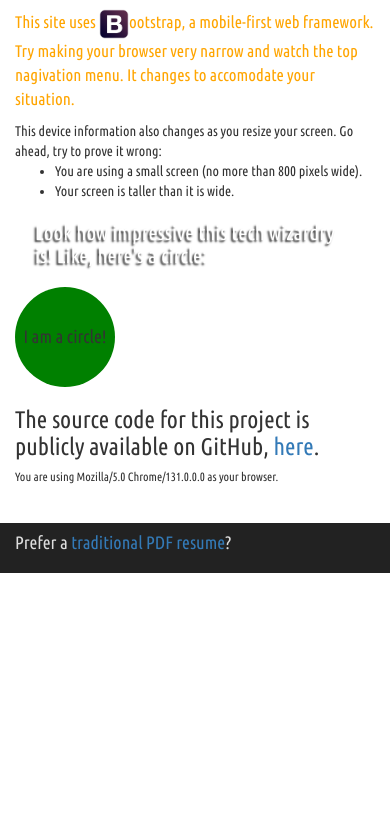
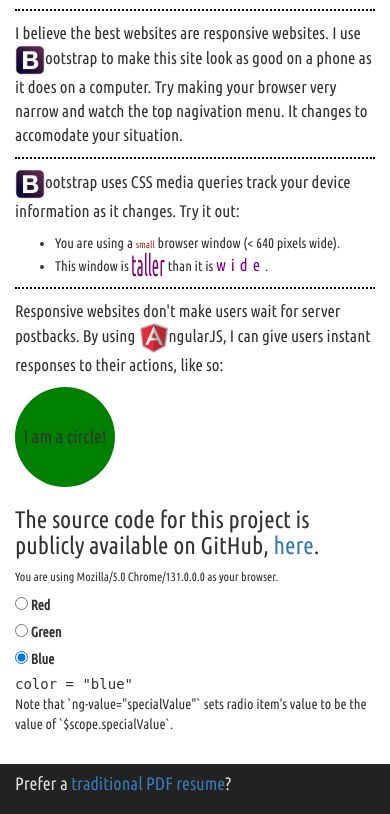
Before and after one commit to dougmurphy34/InteractiveResume, a Django app: page /portfolio in a window 390 px wide. Shown: the part 51-865 px from the top of the page. Before the commit the page ends 624 px from the top, so only its background shows below. Run offline with Django 3.2, Linux system fonts and the light colour scheme; some libraries are stand-ins or nearby versions.

Commit message:
inline-block fix to -webkit-transform not working on mobile. "clearfix" to fix overlap on panel header on job_detail. Google Analytics hook. Significant changes to media queries, Angular radio button, and narrative on Portfolio.

```diff
--- a/resume/static/css/portfolio.css
+++ b/resume/static/css/portfolio.css
@@ -1,15 +1,23 @@
 p {
-    color: orange;
+    /*color: orange;*/
+    border-top: dotted black 2px;
+    padding-top: 10px;
 }
 
-@media not handheld {
-    .handheld {
+@media (min-width: 640px) {
+    .smallscreen {
         display: none;
     }
 }
 
-@media (min-width: 800px) {
-    .smallscreen {
+@media (max-width: 1440px) {
+    .largescreen {
+        display: none;
+    }
+}
+
+@media (min-width: 1440px) , (max-width: 640px) {
+    .mediumscreen {
         display: none;
     }
 }
@@ -25,3 +33,33 @@ p {
         display: none;
     }
 }
+
+span {
+    display: inline-block;
+}
+
+.wider {
+    letter-spacing: 5px;
+    font-size: 1.2em;
+    color: purple;
+}
+
+.taller {
+    transform: scaleY(1.8);
+    font-size: 1.2em;
+    color: purple;
+}
+
+.small {
+    font-size: 0.7em;
+    color: brown;
+}
+
+.medium {
+    color: brown;
+}
+
+.large {
+    font-size: 1.3em;
+    color: brown;
+}
--- a/resume/static/css/resume.css
+++ b/resume/static/css/resume.css
@@ -83,6 +83,7 @@ footer h4 {
 
 /* For that one dumb sideways image.  Also, now it plays nicely with paragraph text. */
 .front-page-image {
+    display: inline-block; /* Because webkit-based browsers ignore -webkit-transform on inline elements */
     width:120px;
     -webkit-transform: rotate(90deg);
     transform: rotate(90deg);
--- a/templates/irf/contact.html
+++ b/templates/irf/contact.html
@@ -29,6 +29,7 @@
         }
 
         #img3 {
+            display: inline-block; /* Because webkit-based browsers ignore -webkit-transform on inline elements */
             float:left;
             width: 110px;
             transform: rotate(-5deg)
--- a/templates/resume/base.html
+++ b/templates/resume/base.html
@@ -6,6 +6,10 @@
     <meta name="viewport" content="width=device-width, initial-scale=1">
     <link rel="icon" type="image/x-icon" href="{% static 'images/dmfavico.png' %}" />
 
+
+    <!-- for smartphone bookmarkers -->
+    <link rel="apple-touch-icon" href="{% static 'images/dmfavico.png' %}" />
+    <link rel="apple-touch-icon-precomposed" href="{% static 'images/dmfavico.png' %}" />
 
 
     {% block angular_bootstrap %}
@@ -41,6 +45,20 @@
 
 
     <title>{% block title_block %}Doug Murphy Interactive Resume{% endblock %}</title>
+
+
+    <!-- Google Analytics -->
+    <script>
+      (function(i,s,o,g,r,a,m){i['GoogleAnalyticsObject']=r;i[r]=i[r]||function(){
+      (i[r].q=i[r].q||[]).push(arguments)},i[r].l=1*new Date();a=s.createElement(o),
+      m=s.getElementsByTagName(o)[0];a.async=1;a.src=g;m.parentNode.insertBefore(a,m)
+      })(window,document,'script','//www.google-analytics.com/analytics.js','ga');
+
+      ga('create', 'UA-62413410-1', 'auto');
+      ga('send', 'pageview');
+
+    </script>
+
 </head>
 <body ng-app="resume-app">
 
--- a/templates/resume/job_detail.html
+++ b/templates/resume/job_detail.html
@@ -10,7 +10,7 @@
 
     <div class="container">
         <div class="panel panel-primary">
-            <div class="panel-heading">
+            <div class="panel-heading clearfix">
                 <h1><img src="{% static job.company_logo %}" class="medium-logo"/> {{ job.company_name }}<span style="float: right;">{{ job.job_title }}</span></h1>
 
             </div>
--- a/templates/resume/portfolio.html
+++ b/templates/resume/portfolio.html
@@ -4,24 +4,44 @@
 
 {% block page_scripts %}
     <link href="{% static 'css/portfolio.css' %}" rel="stylesheet"/>
+
+    <script>
+
+        resume_app.controller('ExampleController', ['$scope', function($scope) {
+            $scope.color = {
+                name: 'blue'
+            };
+            $scope.specialValue = {
+                "id": "12345",
+                "value": "green"
+            };
+        }]);
+    </script>
+
 {% endblock page_scripts %}
 
 {% block body_block %}
 <div class="container">
     <p>
-        This site uses <img src="{% static 'images/bootstrap.png' %}" class="tiny-logo"/>ootstrap, a mobile-first web framework.  Try making your browser very narrow and watch the top nagivation menu.  It changes to accomodate your situation.
+        I believe the best websites are responsive websites.  I use <img src="{% static 'images/bootstrap.png' %}" class="tiny-logo"/>ootstrap to
+        make this site look as good on a phone as it does on a computer.  Try making your browser very narrow and watch the top nagivation menu.
+        It changes to accomodate your situation.
     </p>
 
 
-    This device information also changes as you resize your screen.  Go ahead, try to prove it wrong:
+    <p><img src="{% static 'images/bootstrap.png' %}" class="tiny-logo"/>ootstrap uses CSS media queries track your device information as it changes.  Try it out:</p>
     <ul>
-        <li class="handheld">You are using a hand held device, like a phone.</li>
-        <li class="smallscreen">You are using a small screen (no more than 800 pixels wide).</li>
-        <li class="widescreen">Your screen is wider than it is tall.</li>
-        <li class="tallscreen">Your screen is taller than it is wide.</li>
+        <li class="smallscreen">You are using a <span class="small">small</span> browser window (< 640 pixels wide).</li>
+        <li class="mediumscreen">You are using a <span class="medium">medium</span> browser window (640 to 1440 pixels wide).</li>
+        <li class="largescreen">You are using a <span class="large">large</span> browser window (>1440 pixels wide).</li>
+        <li class="widescreen">This window is <span class="wider">wider</span> than it is <span class="taller">tall</span>.</li>
+        <li class="tallscreen">This window is <span class="taller">taller</span> than it is <span class="wider">wide</span>.</li>
     </ul>
 
-    <h2>Look how impressive this tech wizardry is!  Like, here's a circle:</h2>
+    <p>Responsive websites don't make users wait for server postbacks.  By using <img src="{% static 'images/angular.jpg' %}" class="tiny-logo">ngularJS,
+        I can give users instant responses to their actions, like so:
+    </p>
+
     <div id="circleDiv" style="border-radius: 50px; background: green; width: 100px; height: 100px; text-align: center;">
         <h4 style="position: relative; top:40px;">I am a circle!</h4>
     </div>
@@ -30,6 +50,22 @@
 
     <h6>You are using {{ browser }} as your browser.</h6>
 
+    <form name="myForm" ng-controller="ExampleController">
+      <label>
+        <input type="radio" ng-model="color.name" value="red">
+        Red
+      </label><br/>
+      <label>
+        <input type="radio" ng-model="color.name" ng-value="specialValue">
+        Green
+      </label><br/>
+      <label>
+        <input type="radio" ng-model="color.name" value="blue">
+        Blue
+      </label><br/>
+      <tt>color = {% verbatim %}{{ color.name | json }}{% endverbatim %}</tt><br/>
+     </form>
+         Note that `ng-value="specialValue"` sets radio item's value to be the value of `$scope.specialValue`.
 
 </div>
 
```
Also changed, not shown: templates/resume/job_list.html (+2 -13 lines).
